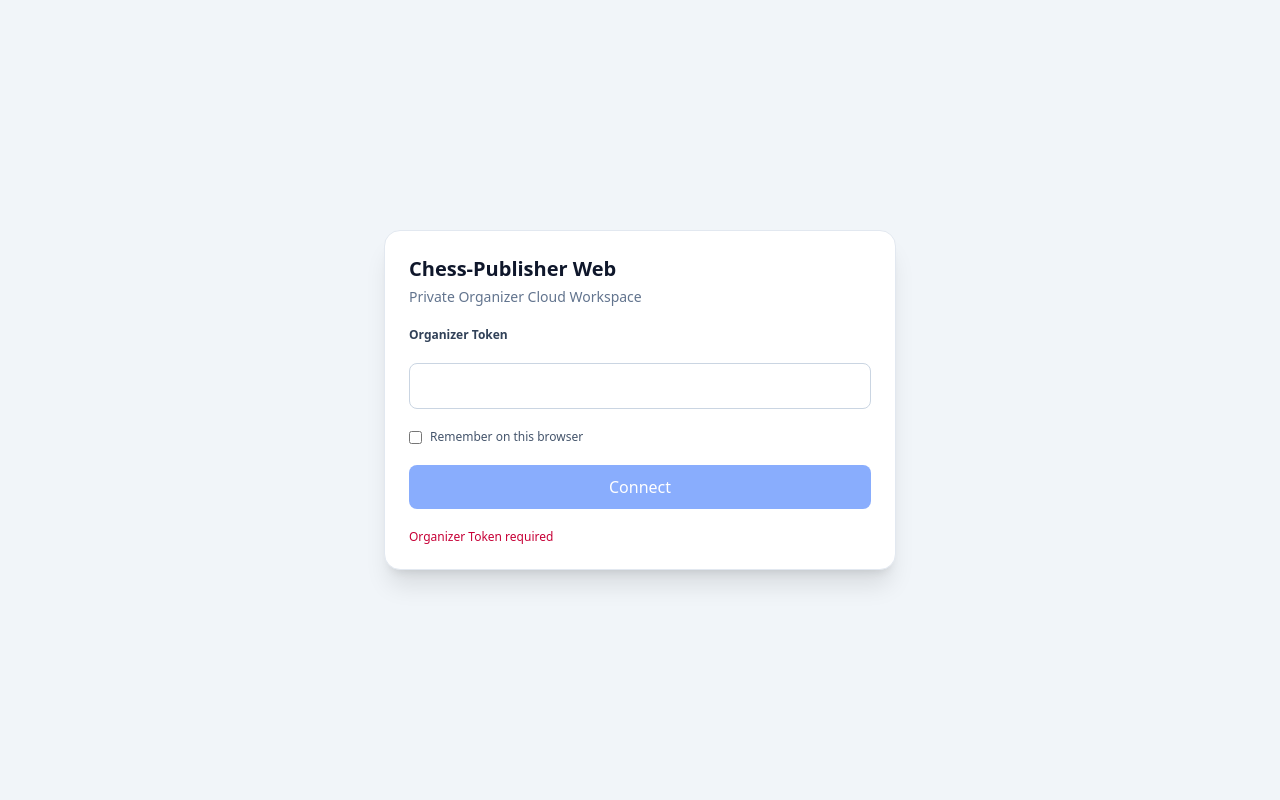
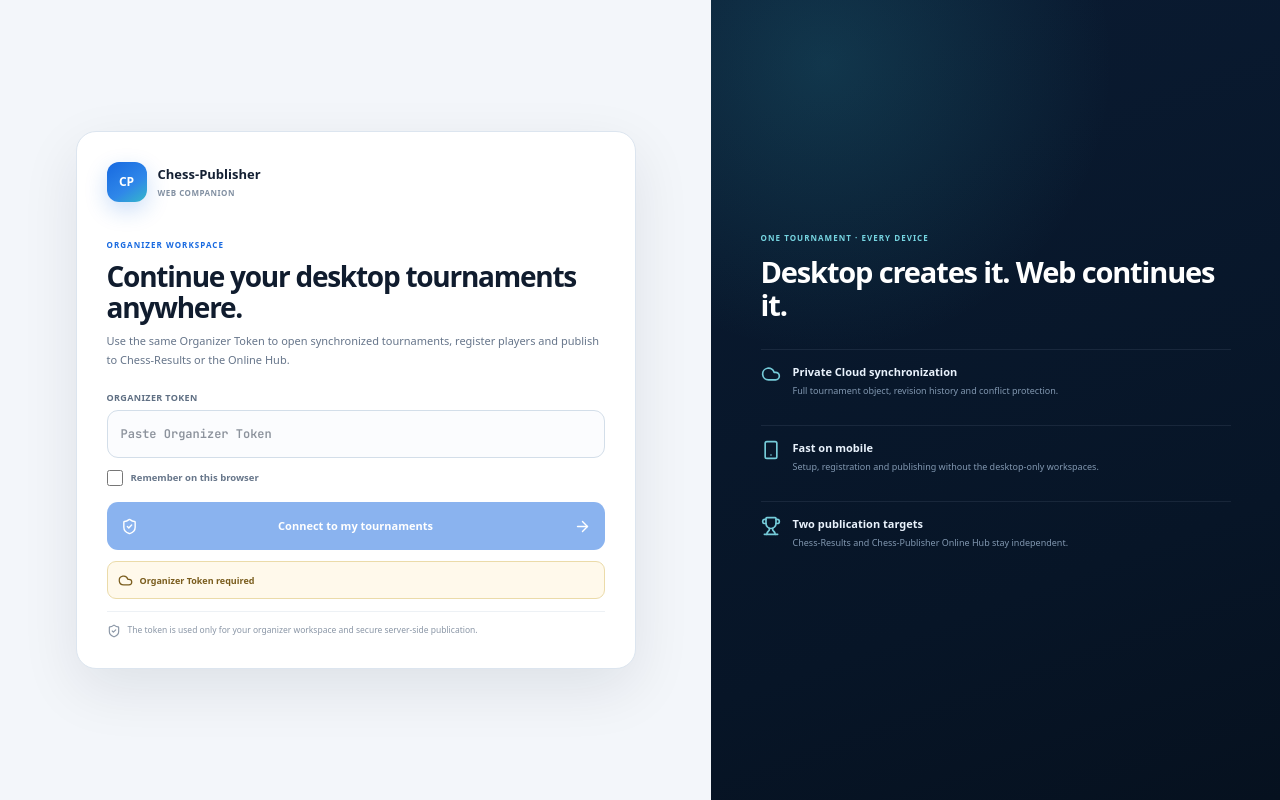
Before and after one commit to kbilyal/Chess-Publisher-Web, a React (Vite) app: page / in a window 1280 px wide. Built offline with nearby package versions, Linux system fonts and the light colour scheme.

Commit message:
Wire polished Companion login and My Tournaments screens

```diff
--- a/src/cloud/OnlineCloudProviderV2.tsx
+++ b/src/cloud/OnlineCloudProviderV2.tsx
@@ -20,6 +20,7 @@
   parseContinuationHint,
   stripContinuationHint
 } from './browserSyncPolicy';
+import { CompanionLoginScreen, CompanionTournamentSelectScreen } from '../companion/CompanionCloudScreens';
 
 const TOURNAMENT_STORAGE_KEY = 'fide_tournament_manager_v2';
 const TOKEN_SESSION_KEY = 'cpstudio.organizerToken.session';
@@ -915,72 +916,33 @@
 
   if (phase === 'login') {
     return (
-      <div className="min-h-screen bg-slate-100 flex items-center justify-center p-6">
-        <div className="w-full max-w-lg bg-white border border-slate-200 rounded-2xl shadow-xl p-6 space-y-5">
-          <div>
-            <h1 className="text-xl font-bold text-slate-900">Chess-Publisher Web</h1>
-            <p className="text-sm text-slate-500 mt-1">Private Organizer Cloud Workspace</p>
-          </div>
-          <label className="block text-xs font-semibold text-slate-700">Organizer Token</label>
-          <input
-            type="password"
-            value={tokenInput}
-            onChange={event => setTokenInput(event.target.value)}
-            onKeyDown={event => { if (event.key === 'Enter') void loginWithToken(tokenInput, rememberToken); }}
-            className="w-full px-3 py-2.5 border border-slate-300 rounded-lg font-mono text-sm focus:outline-none focus:border-blue-500"
-            autoComplete="off"
-          />
-          <label className="flex items-center gap-2 text-xs text-slate-600">
-            <input type="checkbox" checked={rememberToken} onChange={event => setRememberToken(event.target.checked)} />
-            Remember on this browser
-          </label>
-          <button disabled={busy || !tokenInput.trim()} onClick={() => void loginWithToken(tokenInput, rememberToken)} className="w-full py-2.5 rounded-lg bg-blue-600 hover:bg-blue-700 disabled:opacity-50 text-white font-semibold text-sm">
-            Connect
-          </button>
-          <div className={`text-xs ${statusKind === 'warn' || statusKind === 'offline' ? 'text-rose-700' : 'text-slate-500'}`}>{status}</div>
-        </div>
-      </div>
+      <CompanionLoginScreen
+        tokenInput={tokenInput}
+        rememberToken={rememberToken}
+        busy={busy}
+        status={status}
+        statusKind={statusKind}
+        onTokenInput={setTokenInput}
+        onRememberToken={setRememberToken}
+        onConnect={() => void loginWithToken(tokenInput, rememberToken)}
+      />
     );
   }
 
   if (phase === 'select') {
-    const local = readLocalTournament();
     return (
-      <div className="min-h-screen bg-slate-100 p-5 sm:p-8">
-        <div className="max-w-5xl mx-auto space-y-5">
-          <div className="bg-white border border-slate-200 rounded-xl p-5 shadow-sm flex items-center justify-between gap-4">
-            <div>
-              <h1 className="text-lg font-bold text-slate-900">My Cloud Tournaments</h1>
-              <p className="text-xs text-slate-500 mt-1">Connected organizer: {organizerName}</p>
-            </div>
-            <div className="flex gap-2">
-              <button onClick={() => void refreshWorkspace()} className="px-3 py-2 border border-slate-300 rounded-lg text-xs font-semibold bg-white hover:bg-slate-50">Refresh</button>
-              <button onClick={signOut} className="px-3 py-2 border border-slate-300 rounded-lg text-xs font-semibold bg-white hover:bg-slate-50">Sign out</button>
-            </div>
-          </div>
-
-          {local && (
-            <button onClick={() => void continueWithLocal()} className="w-full text-left bg-blue-50 border border-blue-200 hover:border-blue-400 rounded-xl p-4 shadow-sm transition">
-              <div className="text-xs uppercase tracking-wider text-blue-700 font-bold">This browser</div>
-              <div className="font-semibold text-slate-900 mt-1">Continue local tournament: {tournamentName(local)}</div>
-              <div className="text-xs text-slate-500 mt-1">Local save is immediate; Cloud sync starts automatically after opening.</div>
-            </button>
-          )}
-
-          <div className="grid gap-3">
-            {cloudTournaments.map(meta => (
-              <button key={meta.id} onClick={() => void openCloud(meta)} className="text-left bg-white border border-slate-200 hover:border-blue-400 rounded-xl p-4 shadow-sm transition flex items-center justify-between gap-4">
-                <div>
-                  <div className="font-semibold text-slate-900">{meta.name || 'Tournament'}</div>
-                  <div className="text-xs text-slate-500 mt-1 font-mono">{meta.id}</div>
-                </div>
-                <div className="text-xs font-mono text-slate-600">r{Number(meta.revision || 0)}</div>
-              </button>
-            ))}
-            {!cloudTournaments.length && <div className="bg-white border border-slate-200 rounded-xl p-6 text-sm text-slate-500">No private cloud tournaments yet.</div>}
-          </div>
-        </div>
-      </div>
+      <CompanionTournamentSelectScreen
+        organizerName={organizerName}
+        tournaments={cloudTournaments}
+        localTournament={readLocalTournament()}
+        busy={busy}
+        status={status}
+        statusKind={statusKind}
+        onRefresh={() => void refreshWorkspace()}
+        onSignOut={signOut}
+        onOpen={meta => void openCloud(meta)}
+        onContinueLocal={() => void continueWithLocal()}
+      />
     );
   }
 
```
